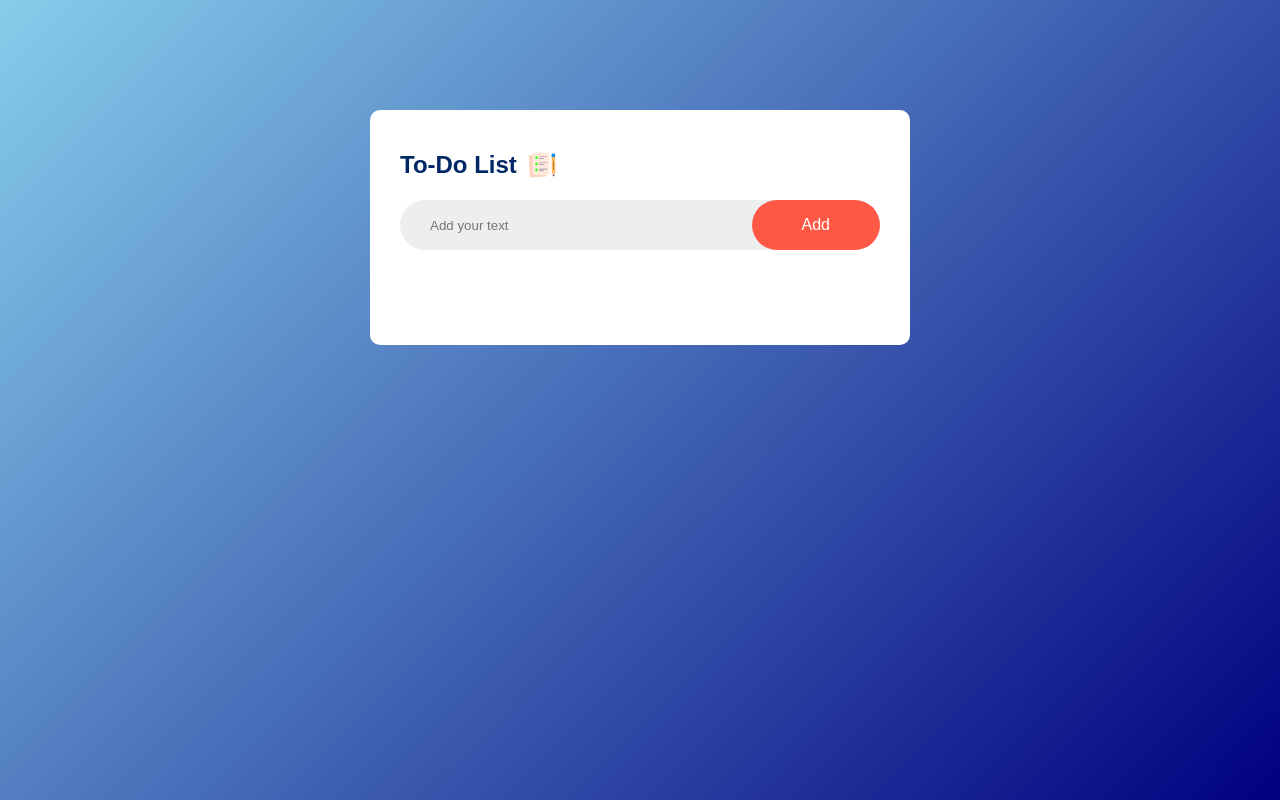
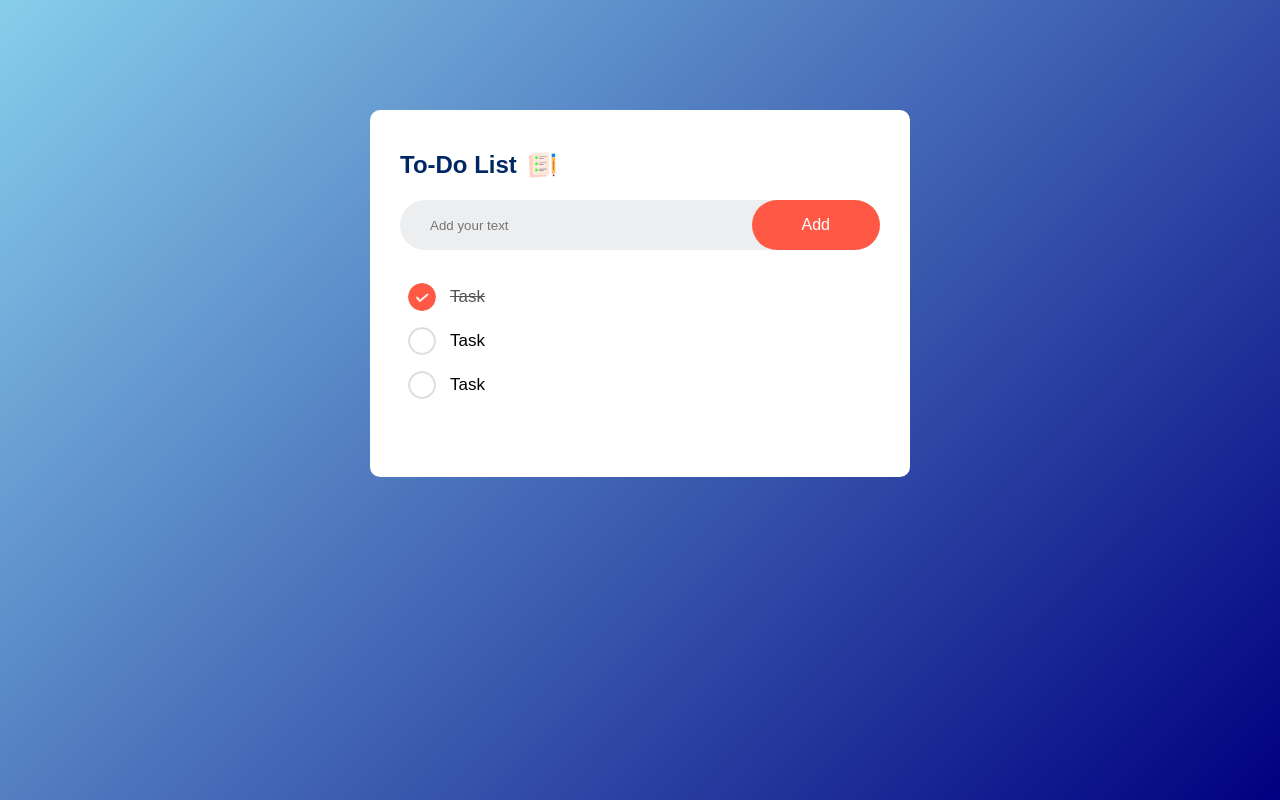
Before and after one commit to TStorm86/TaskApp, a plain HTML site: page index.html in a window 1280 px wide. Drawn offline with Linux system fonts and the light colour scheme.

Commit message:
Updated UI with task lists.

```diff
--- a/index.html
+++ b/index.html
@@ -20,7 +20,11 @@
                 <input type="text" id="input-box" placeholder="Add your text">
                 <button>Add</button>
             </div>
-
+            <ul id="list-container">
+                <li class="checked">Task</li>
+                <li>Task</li>
+                <li>Task</li>
+            </ul>
 
         </div>
 
--- a/style.css
+++ b/style.css
@@ -62,3 +62,34 @@ button{
     cursor: pointer;
     border-radius: 40px;
 }
+
+ul li{
+    list-style: none;
+    font-size: 17px;
+    padding: 12px 8px 12px 50px;
+    user-select: none;
+    cursor: pointer;
+    position: relative;
+}
+
+ul li::before{
+    content: '';
+    position: absolute;
+    height: 28px;
+    width: 28px;
+    border-radius: 50%;
+    background-image: url(images/unchecked.png);
+    background-size: cover;
+    background-position: center;
+    top: 8px;
+    left: 8px;
+}
+
+ul li.checked{
+    color: #555;
+    text-decoration: line-through;
+}
+
+ul li.checked::before{
+    background-image: url(images/checked.png);
+}
```
